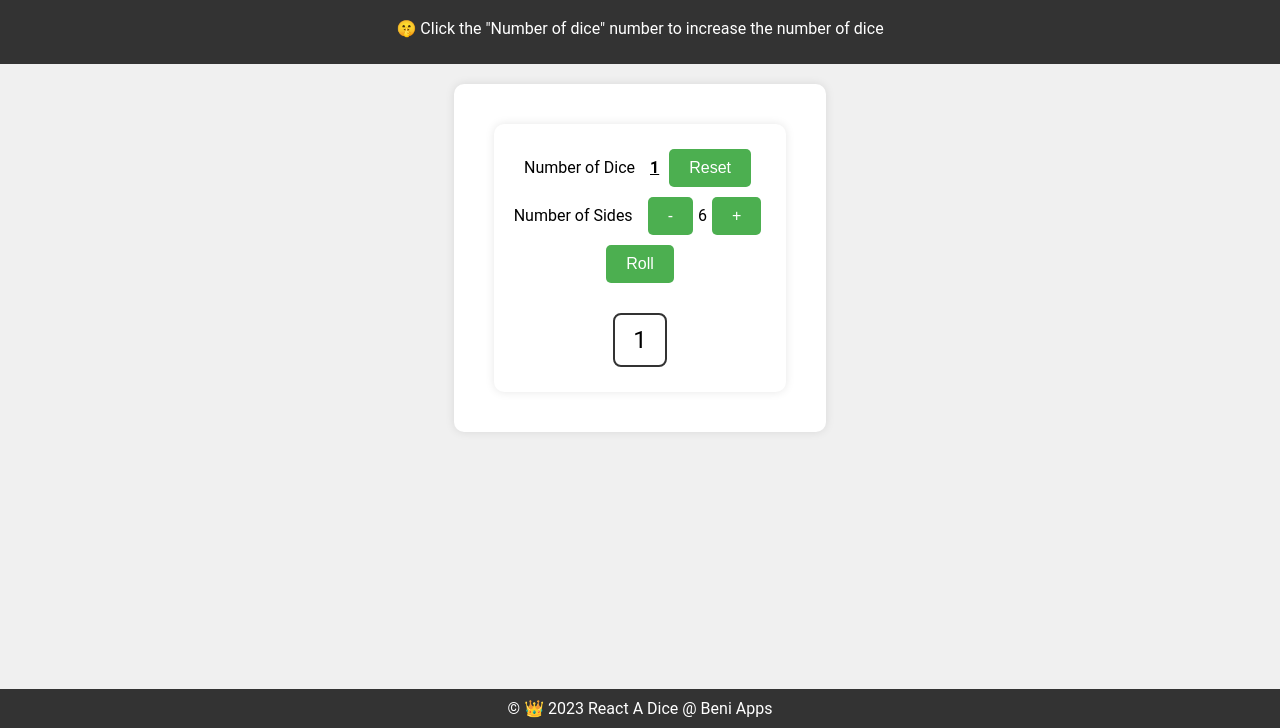
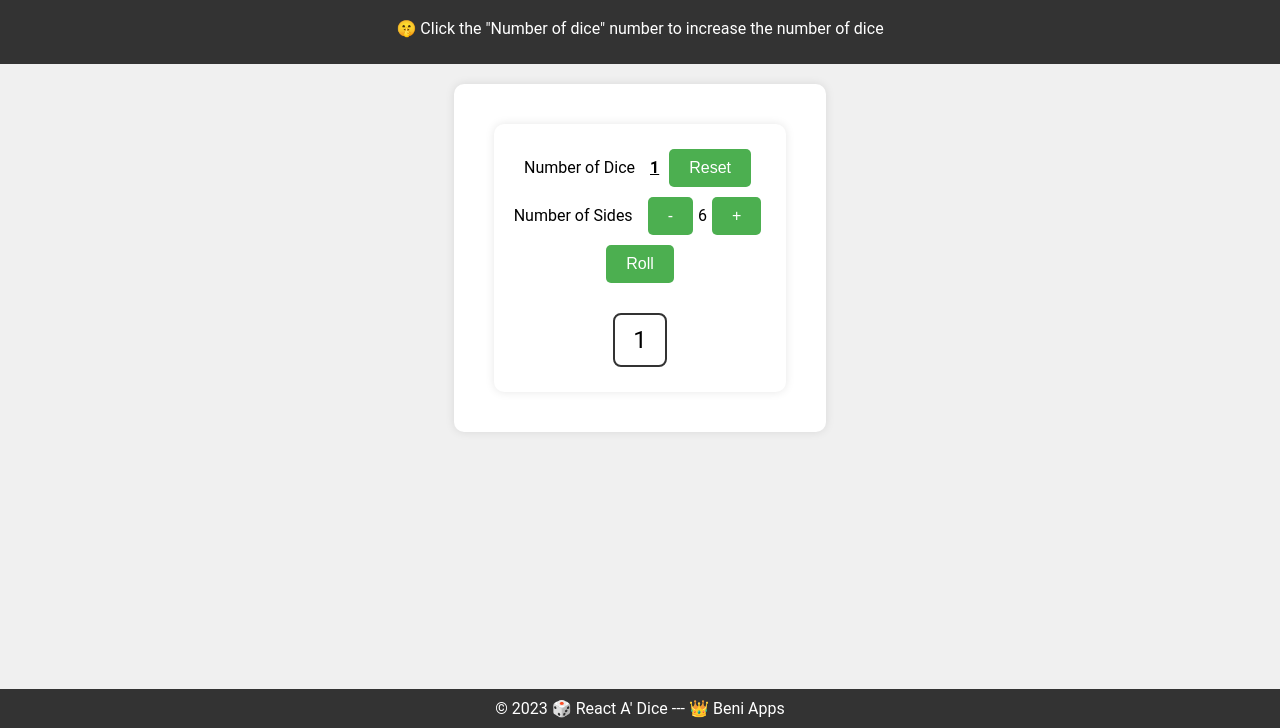
Before and after one commit to Bello-online/ReactDice, a plain HTML site: page index.html in a window 1280 px wide. Shown: the part 72-800 px from the top of the page. Drawn offline with nearby package versions, Linux system fonts and the light colour scheme.

Commit message:
Finishing the App

```diff
--- a/index.html
+++ b/index.html
@@ -177,7 +177,7 @@
     </script>
 
 <footer>
-    &copy; 👑 2023 React A Dice @ Beni Apps
+    &copy; 2023 🎲 React A' Dice --- 👑  Beni Apps
   </footer>
   </body>
 </html>
```
